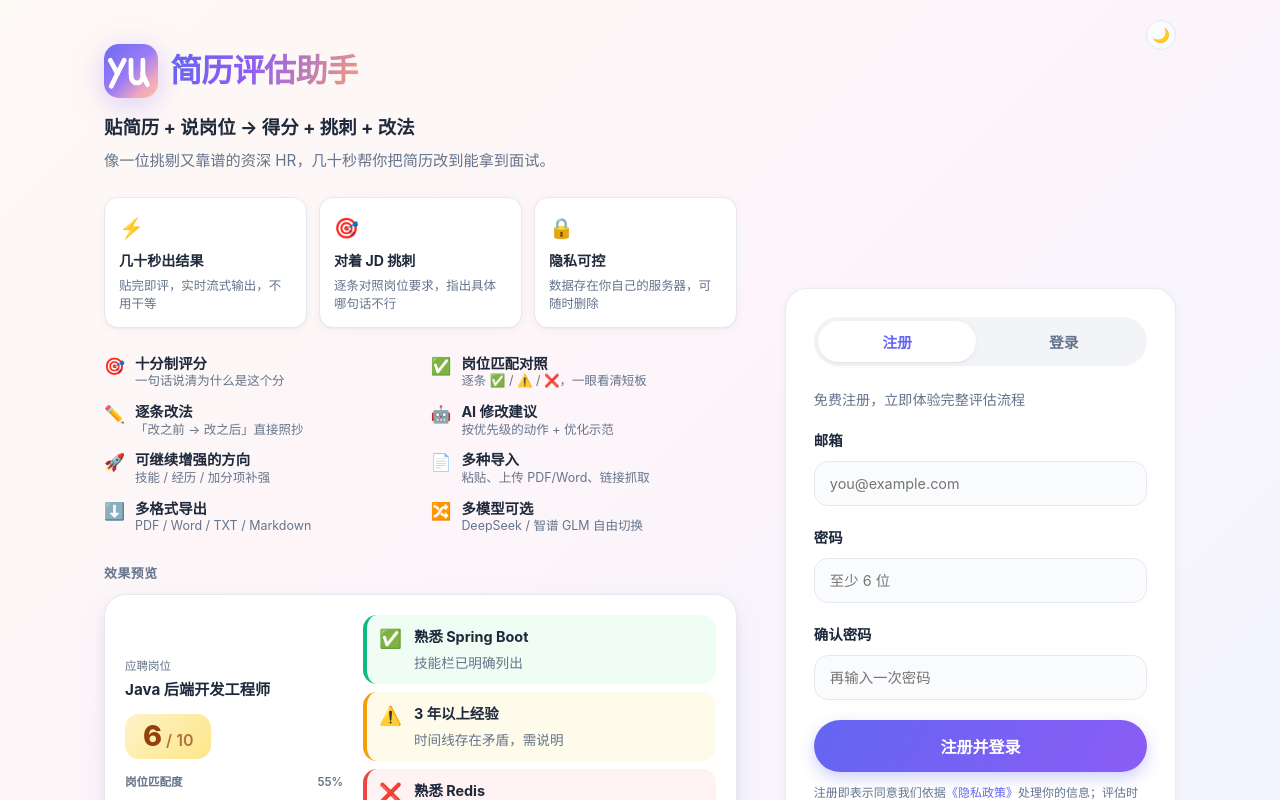
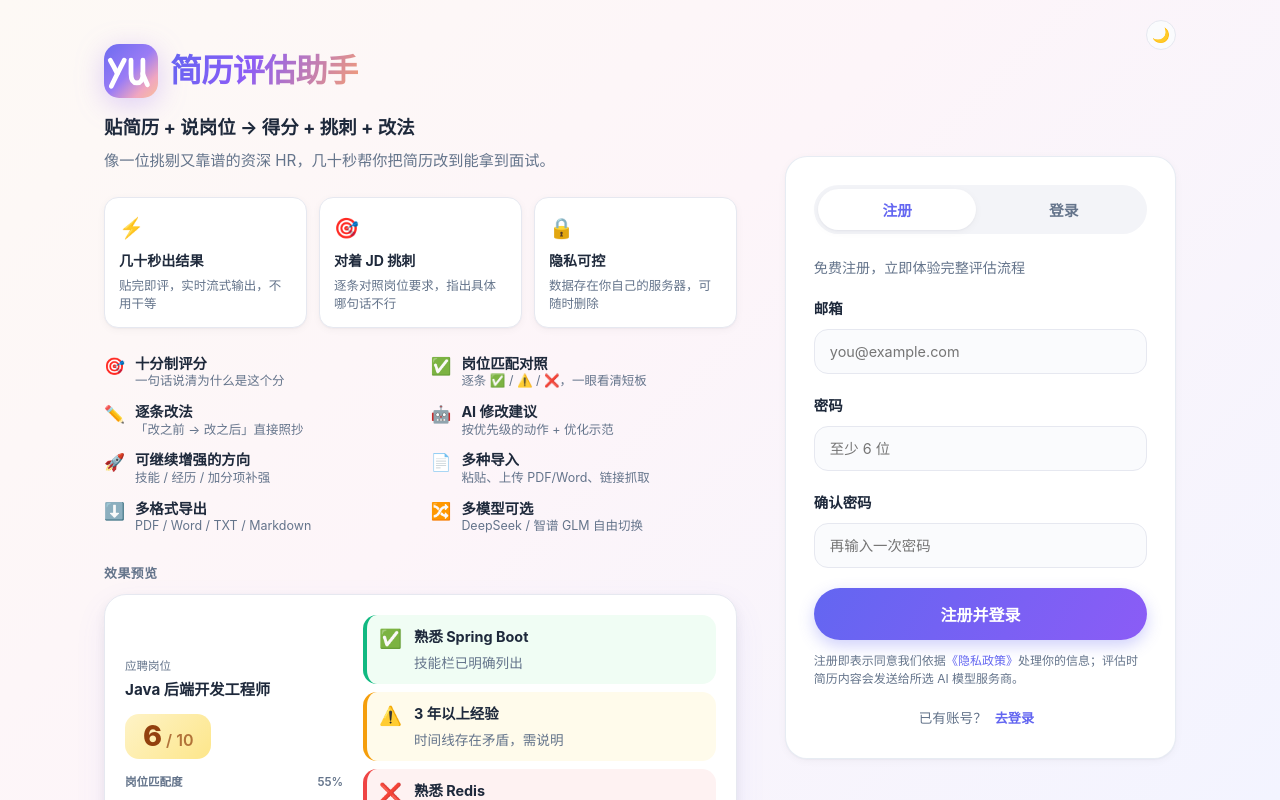
Before and after one commit to y0u41/git, a React (Vite) app in the folder resume-evaluator/: page /login in a window 1280 px wide. Shown: the top 800 px of the page. Built offline with nearby package versions, Linux system fonts and the light colour scheme; no server answers.

Commit message:
落地页表单区上移：顶部空位减半（margin-top 33vh → 16.5vh）

```diff
--- a/resume-evaluator/src/App.css
+++ b/resume-evaluator/src/App.css
@@ -663,7 +663,7 @@ body {
 .landing-auth {
   position: sticky;
   top: 24px;
-  margin-top: 33vh;
+  margin-top: 16.5vh;
   animation: fadeInUp 0.5s var(--ease) 0.1s both;
 }
 
```
